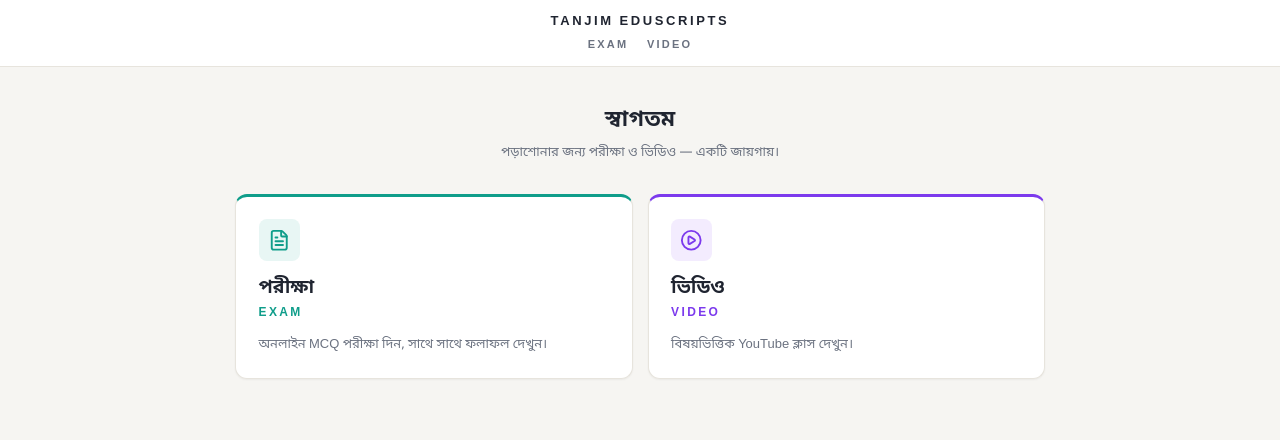
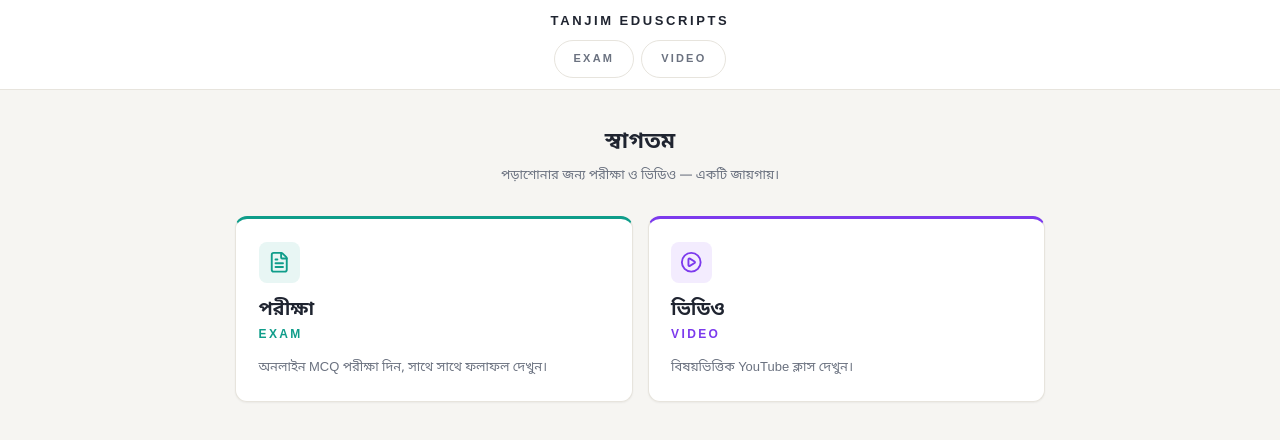
Before and after one commit to Musafeer-xyz/QB-HUB, a Next.js app: page / in a window 1280 px wide. Shown: the top 440 px of the page. Built offline with nearby package versions, Linux system fonts and the light colour scheme.

Commit message:
English page titles, pill nav tabs, update e2e heading

```diff
--- a/app/exams/page.tsx
+++ b/app/exams/page.tsx
@@ -28,12 +28,9 @@ export default async function ExamsPage() {
     <div className="min-h-screen bg-[#F6F5F2]">
       <BrandHeader />
       <div className="container mx-auto max-w-4xl px-4 py-8">
-        <div className="mb-8 text-center">
-          <h1 className="text-3xl font-bold text-ink">অনলাইন পরীক্ষা</h1>
-          <p className="mt-2 text-xs font-medium uppercase tracking-[0.25em] text-muted">
-            ONLINE EXAM
-          </p>
-        </div>
+        <h1 className="mb-8 text-center text-2xl font-bold uppercase tracking-[0.2em] text-ink sm:text-3xl">
+          ONLINE EXAM
+        </h1>
 
         <div className="space-y-6">
           {sections.map(({ section, chapters }) => (
--- a/app/videos/page.tsx
+++ b/app/videos/page.tsx
@@ -23,10 +23,9 @@ export default async function VideosPage() {
     <div className="min-h-screen bg-[#F6F5F2]">
       <BrandHeader />
       <div className="container mx-auto max-w-4xl px-4 py-8">
-        <div className="mb-8 text-center">
-          <h1 className="text-3xl font-bold text-ink">ভিডিও ক্লাস</h1>
-          <p className="mt-2 text-xs font-medium uppercase tracking-[0.25em] text-muted">VIDEO</p>
-        </div>
+        <h1 className="mb-8 text-center text-2xl font-bold uppercase tracking-[0.2em] text-ink sm:text-3xl">
+          LECTURE VIDEOS
+        </h1>
 
         <div className="space-y-6">
           {sections.map(({ section, topics }) => (
--- a/components/brand-header.tsx
+++ b/components/brand-header.tsx
@@ -1,19 +1,49 @@
+"use client";
+
 import Link from "next/link";
+import { usePathname } from "next/navigation";
 import { BRAND_NAME } from "@/lib/brand";
+import { cn } from "@/lib/cn";
+
+/** Accent colours match the two cards on the public home page. */
+const TABS = [
+  { href: "/exams", label: "EXAM", accent: "#0f9d8a" },
+  { href: "/videos", label: "VIDEO", accent: "#7c3aed" },
+] as const;
+
+function isActive(pathname: string, href: string): boolean {
+  if (href === "/exams") return pathname === "/exams" || pathname.startsWith("/exam/");
+  return pathname === href || pathname.startsWith(`${href}/`);
+}
 
 /** Simple branded header for the public student pages. */
 export function BrandHeader() {
+  const pathname = usePathname();
+
   return (
     <header className="border-b border-line bg-surface">
       <div className="container mx-auto max-w-4xl px-4 py-3 text-center">
         <p className="text-sm font-bold tracking-[0.2em] text-ink">{BRAND_NAME}</p>
-        <nav className="mt-1 flex justify-center gap-5 text-[11px] font-semibold uppercase tracking-[0.2em] text-muted">
-          <Link href="/exams" className="transition-colors hover:text-ink">
-            EXAM
-          </Link>
-          <Link href="/videos" className="transition-colors hover:text-ink">
-            VIDEO
-          </Link>
+        <nav className="mt-2 flex justify-center gap-2" aria-label="বিভাগ">
+          {TABS.map((tab) => {
+            const active = isActive(pathname, tab.href);
+            return (
+              <Link
+                key={tab.href}
+                href={tab.href}
+                aria-current={active ? "page" : undefined}
+                className={cn(
+                  "inline-flex min-h-10 items-center justify-center rounded-full border px-5 text-[11px] font-bold uppercase tracking-[0.2em] transition-colors",
+                  active
+                    ? "border-transparent text-white shadow-sm"
+                    : "border-line bg-surface text-muted hover:border-[#d8d4ca] hover:text-ink",
+                )}
+                style={active ? { backgroundColor: tab.accent } : undefined}
+              >
+                {tab.label}
+              </Link>
+            );
+          })}
         </nav>
       </div>
     </header>
```
